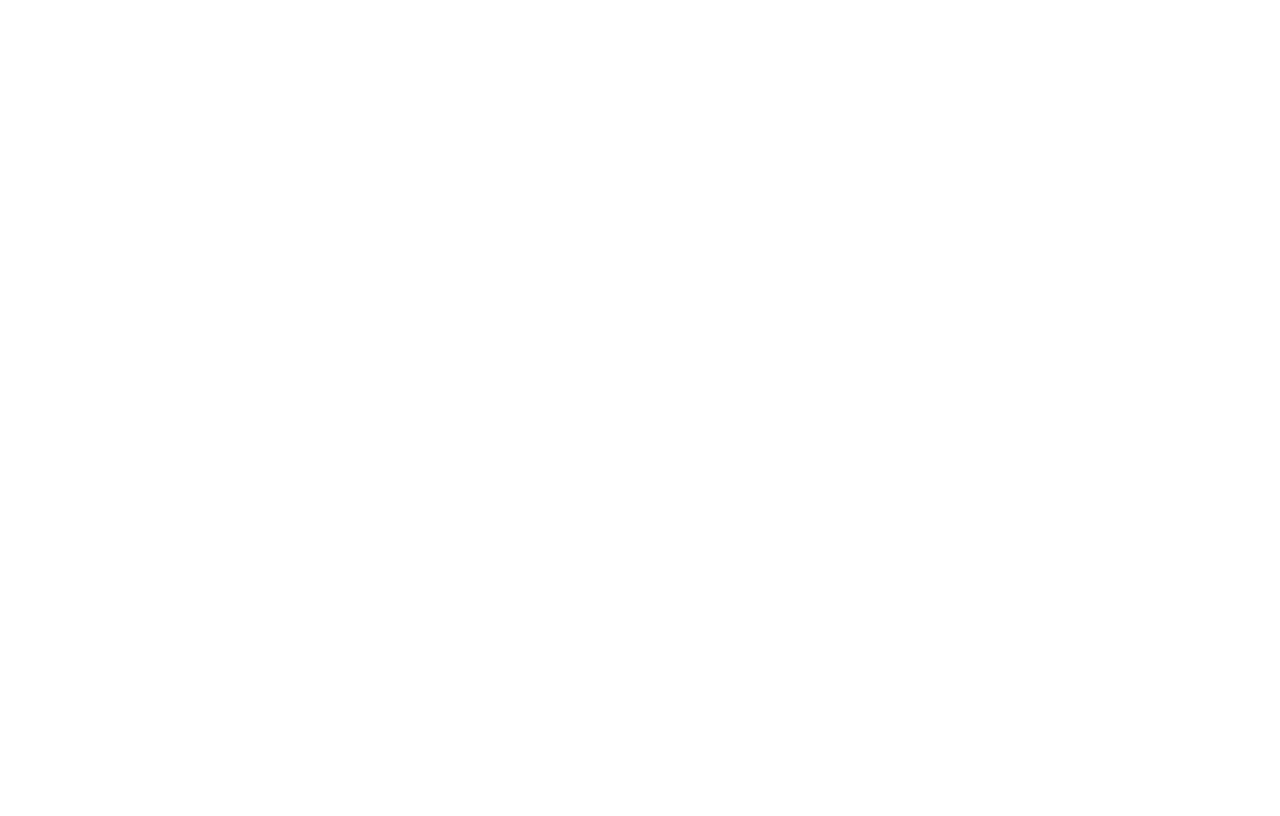
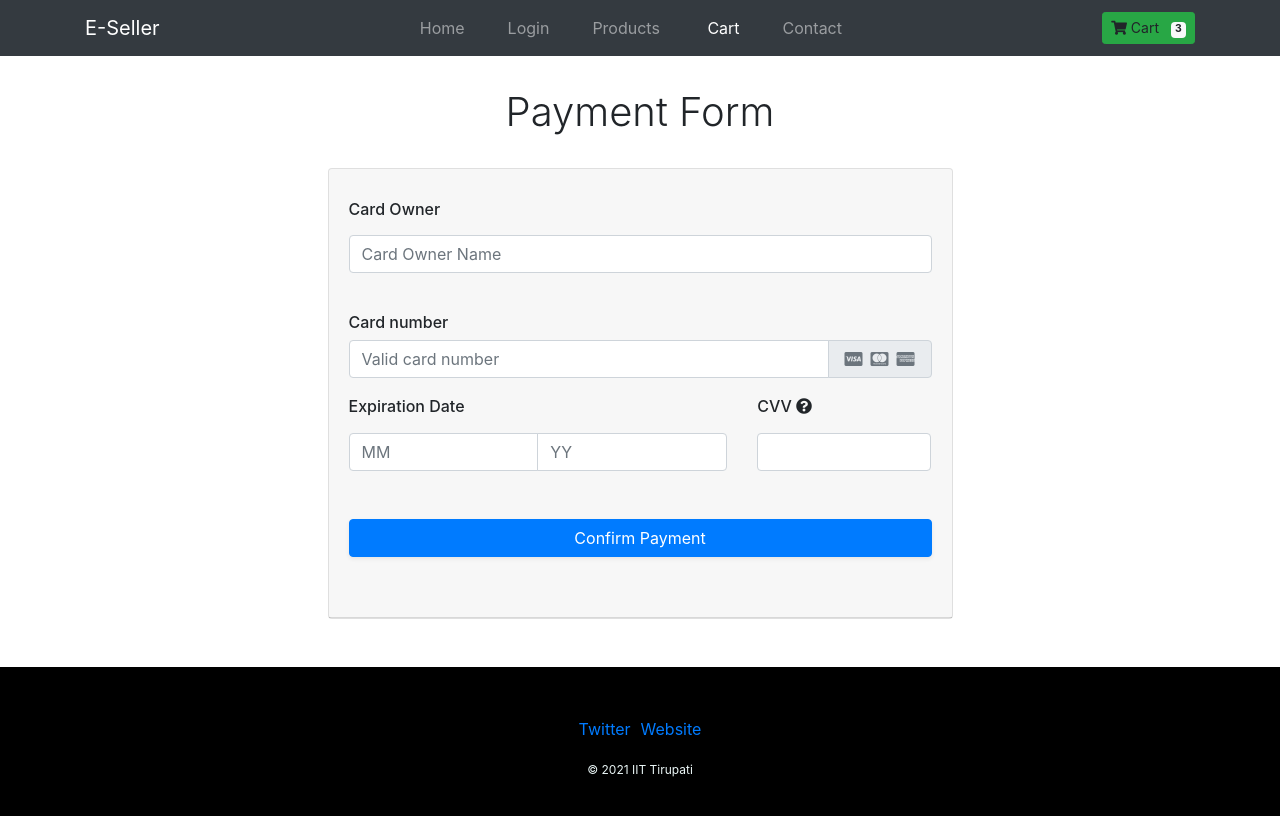
Before and after one commit to Gowtami-ch/Toy-E-seller-platform, a React (Create React App) app in the folder E-Seller/: page /payment in a window 1280 px wide. Shown: the top 816 px of the page. Built offline with nearby package versions, Linux system fonts and the light colour scheme.

Commit message:
payments page done

```diff
--- a/E-Seller/src/App.js
+++ b/E-Seller/src/App.js
@@ -7,6 +7,7 @@
 import {Cart} from "./Components/cart/Cart"
 import {Productdetail} from "./Components/Buyers/Productdetail"
 import { Tracking } from "./Components/Tracking/Tracking";
+import { Payment } from "./Components/Payments/Payment";
 function App() {
   return (
     <div className="App">
@@ -30,6 +31,9 @@
            <Route exact path="/tracking">
             <Tracking />
           </Route>
+           <Route exact path="/payment">
+            <Payment />
+          </Route>
         </Switch>
         </Router>
 
--- a/E-Seller/src/Components/Payments/Payment.js
+++ b/E-Seller/src/Components/Payments/Payment.js
@@ -0,0 +1,120 @@
+import React from "react";
+import { Header } from "../Header/Header";
+import { Footer } from "../Header/Footer";
+import styles from "./payment.module.css";
+export const Payment = () => {
+  return (
+    <>
+      <Header />
+      <link
+        rel="stylesheet"
+        href="https://use.fontawesome.com/releases/v5.8.1/css/all.css"
+      />
+      <div class="container py-3" />
+
+      <div class="row mb-4">
+        <div class="col-lg-8 mx-auto text-center">
+          <h1 class="display-6">Payment Form</h1>
+        </div>
+      </div>
+      <div class="row">
+        <div class="col-lg-6 mx-auto">
+          <div class="card ">
+            <div class="card-header">
+              <div class="tab-content">
+                <div id="credit-card" class="tab-pane fade show active pt-3">
+                  <form role="form" onsubmit="event.preventDefault()">
+                    <div class="form-group">
+                      <label for="username">
+                        <h6>Card Owner</h6>
+                      </label>
+                      <input
+                        type="text"
+                        name="username"
+                        placeholder="Card Owner Name"
+                        required
+                        class="form-control "
+                      />
+                    </div>
+                    <div class="form-group">
+                      <label for="cardNumber" />
+                      <h6>Card number</h6>
+                      <div class="input-group">
+                        <input
+                          type="text"
+                          name="cardNumber"
+                          placeholder="Valid card number"
+                          class="form-control "
+                          required
+                        />
+                        <div class="input-group-append">
+                          <span class="input-group-text text-muted">
+                            <i class="fab fa-cc-visa mx-1"></i>
+                            <i class="fab fa-cc-mastercard mx-1"></i>
+                            <i class="fab fa-cc-amex mx-1"></i>
+                          </span>
+                        </div>
+                      </div>
+                    </div>
+                    <div class="row">
+                      <div class="col-sm-8">
+                        <div class="form-group">
+                          <label>
+                            <span class="hidden-xs">
+                              <h6>Expiration Date</h6>
+                            </span>
+                          </label>
+                          <div class="input-group">
+                            <input
+                              type="number"
+                              placeholder="MM"
+                              name=""
+                              class="form-control"
+                              required
+                            />
+                            <input
+                              type="number"
+                              placeholder="YY"
+                              name=""
+                              class="form-control"
+                              required
+                            />
+                          </div>
+                        </div>
+                      </div>
+                      <div class="col-sm-4">
+                        <div class="form-group mb-4">
+                          <label
+                            data-toggle="tooltip"
+                            title="Three digit CV code on the back of your card"
+                          >
+                            <h6>
+                              CVV <i class="fa fa-question-circle d-inline"></i>
+                            </h6>
+                          </label>
+                          <input type="text" required class="form-control" />
+                        </div>
+                      </div>
+                    </div>
+                    <br />
+                    <button
+                      type="button"
+                      class="subscribe btn btn-primary btn-block shadow-sm"
+                    >
+                      Confirm Payment
+                    </button>
+                    <br />
+                    <br />
+                  </form>
+                </div>
+              </div>
+            </div>
+          </div>
+        </div>
+      </div>
+      <br />
+      <br />
+      <Footer />
+    </>
+  );
+};
```
